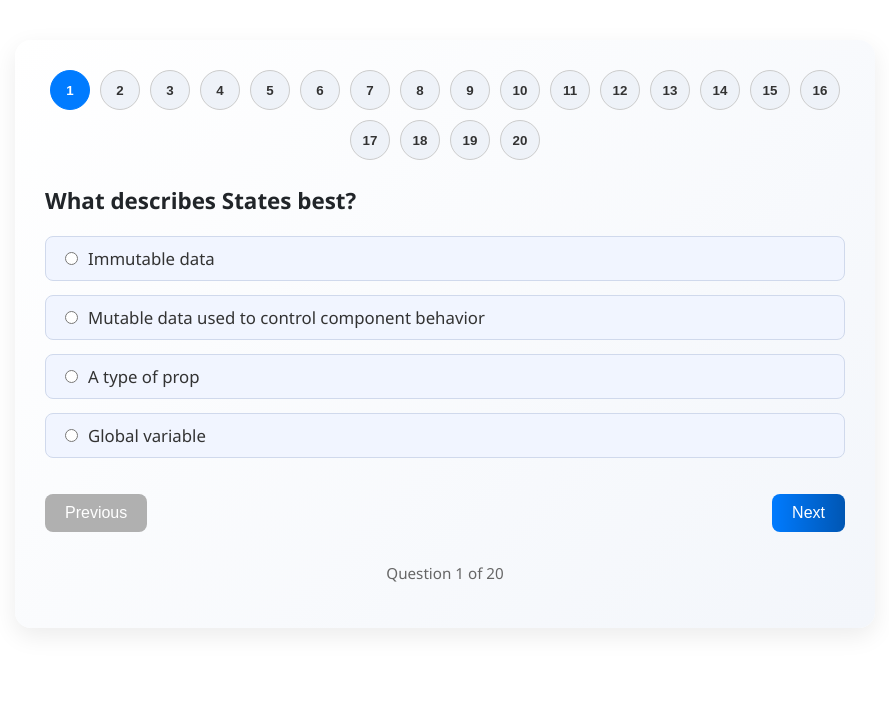
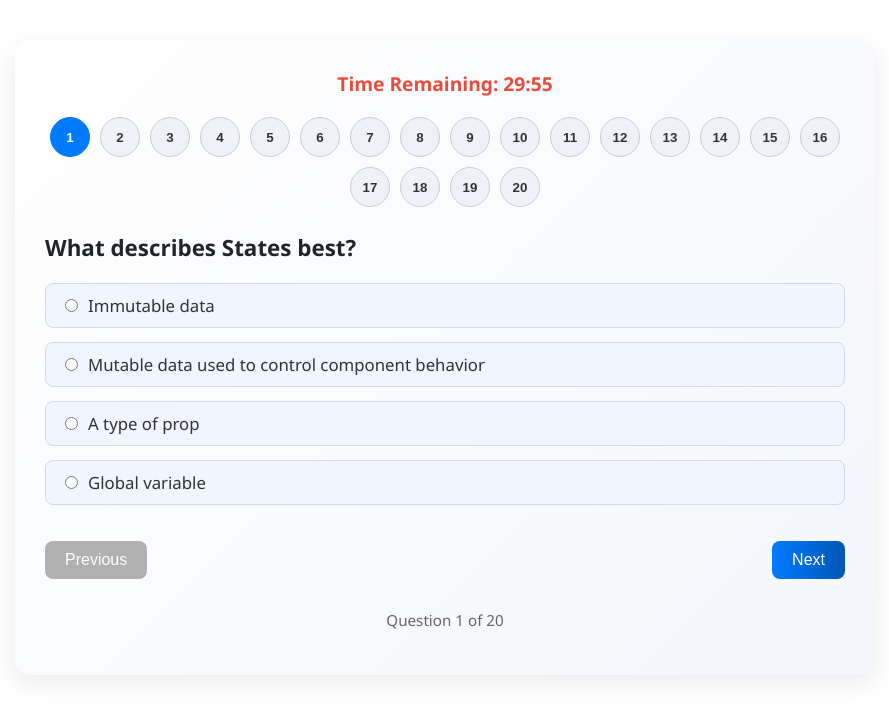
Before and after one commit to nullgarity/ITS122L-EM01-LabExer2, a React (Create React App) app: page /exam in a window 1280 px wide. Shown: the top 716 px of the page, without its empty margins (195-1084 px from the left). Built offline with nearby package versions, Linux system fonts and the light colour scheme.

Commit message:
imported timer.jsx to exam.jsx

```diff
--- a/src/pages/Exam.css
+++ b/src/pages/Exam.css
@@ -186,3 +186,11 @@
   color: #666;
   text-align: center;
 }
+
+.timer {
+  font-size: 1.2rem;
+  font-weight: bold;
+  color: #e74c3c;
+  text-align: center;
+  margin-bottom: 20px;
+}
--- a/src/pages/Exam.jsx
+++ b/src/pages/Exam.jsx
@@ -2,6 +2,7 @@ import React, { useState } from 'react';
 import { useNavigate } from 'react-router-dom';
 import questions from '../data/react_questions.json';
 import './Exam.css';
+import Timer from './Timer';
 
 function Exam() {
   const [current, setCurrent] = useState(0);
@@ -123,6 +124,8 @@ function Exam() {
 
 return (
   <div className="exam-container">
+    <Timer duration={30} onTimeUp={handleSubmit} />
+
     {renderJumpButtons()}
     {renderQuestion()}
     <div className="navigation-buttons">
```
Lines whose indentation alone changed are shown as unchanged.
